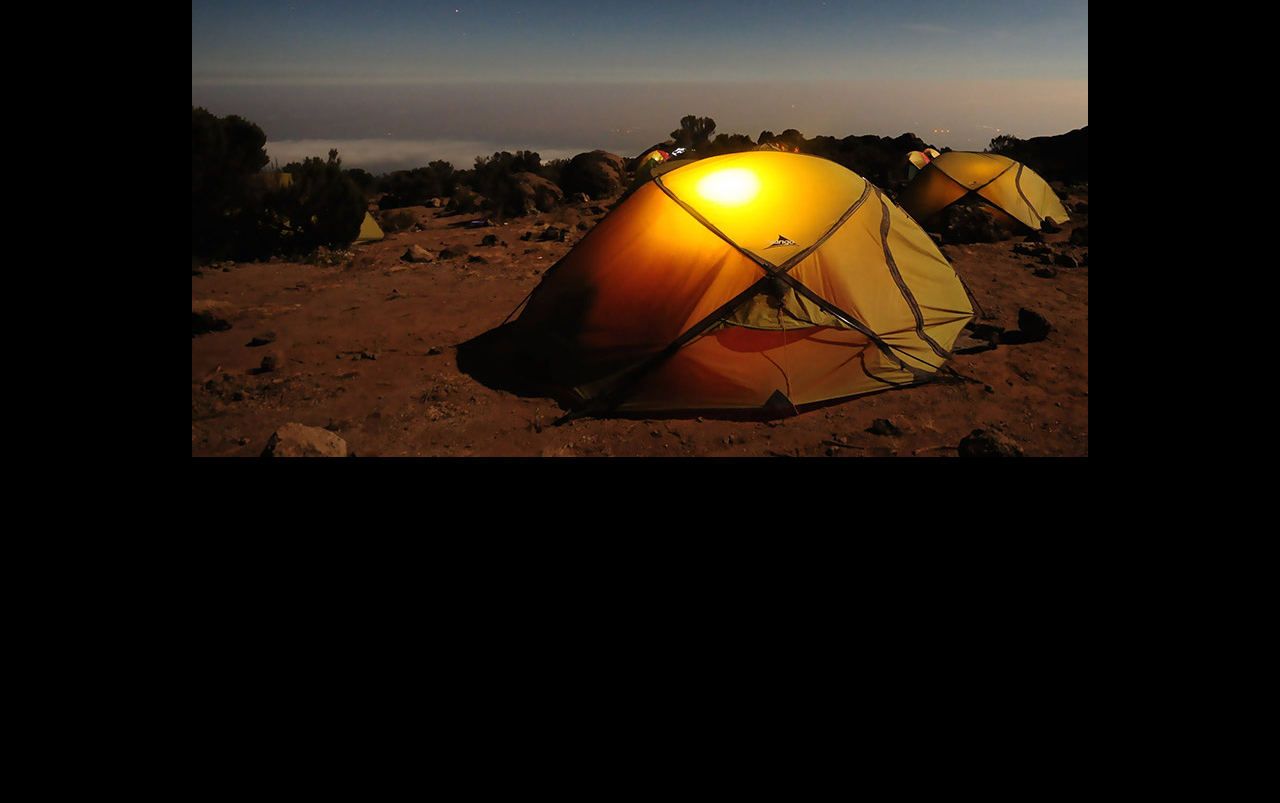
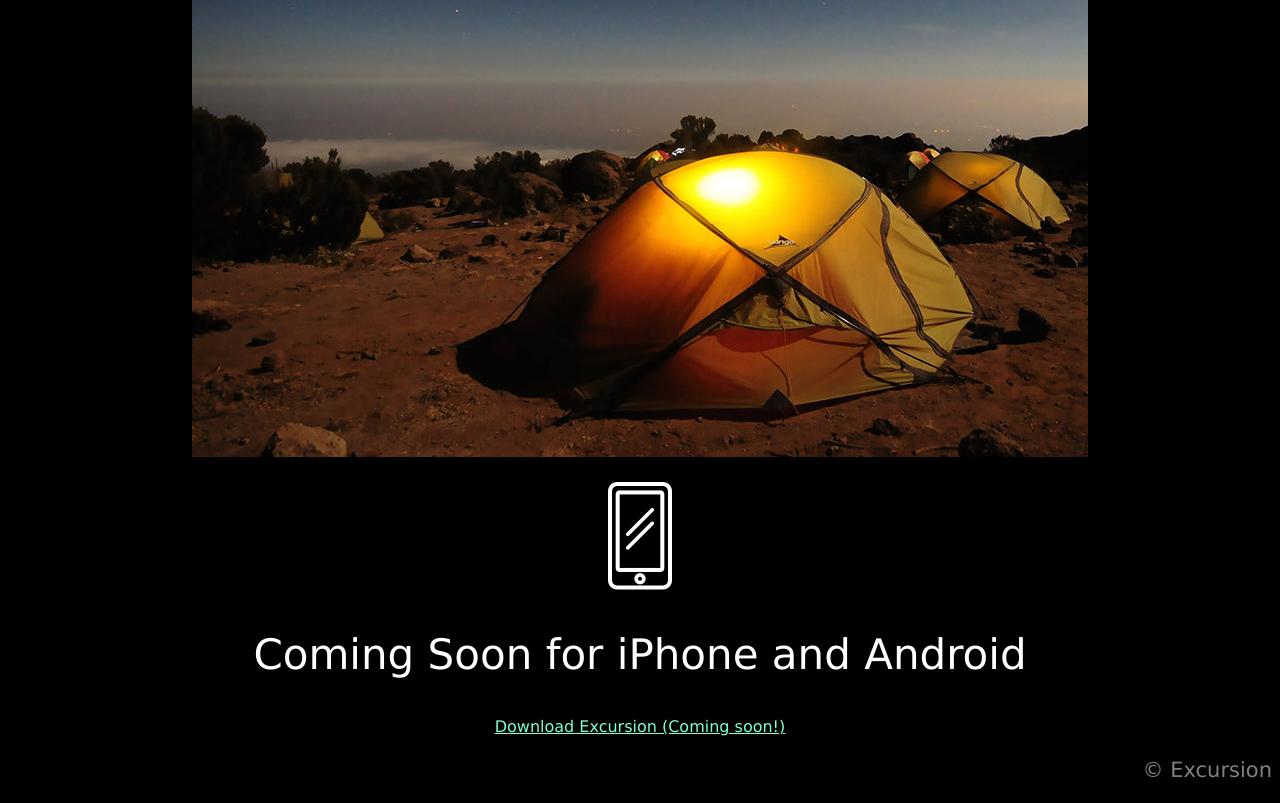
Before and after one commit to turtlesquared/excursion, a plain HTML site: page index.html in a window 1280 px wide. Shown: the part 558-1361 px from the top of the page. Before the commit the page ends 1027 px from the top, so only its background shows below. Drawn offline with Linux system fonts and the light colour scheme.

Commit message:
I think it is done version

```diff
--- a/index.html
+++ b/index.html
@@ -13,17 +13,33 @@
 		<a class="link" href="#">Download Excursion (Coming soon!)</a>
 	</p>
 
-	<!--  -->
+	<!-- the video repeating and muted -->
 	<video autoplay muted loop>
 		<source src="./resources/videos/excursion.mp4" type="video/mp4">
 	</video>
 
-	<!--  -->
+	<!-- second section -->
 	<h2>Your personal travel guide</h2>
 
 	<p>Excursion remembers places you like, and recommends new points of interest around you.</p>
 
 	<img src="./resources/images/camp.jpg" alt="campsite at dusk. two tents with a light on inside. on a rocky ground. Some stars in sky.">
 
+	<!-- bottom section -->
+	<p>
+		<img class="app" src="./resources/images/phone.png">
+	</p>
+	<h2>Coming Soon for iPhone and Android</h2>
+
+	<!-- Link to download again -->
+	<p>
+		<a class="link" href="#">Download Excursion (Coming soon!)</a>
+	</p>
+
+	<!-- Footer -->
+	<div class="footer">
+		<p>&copy; Excursion</p>
+	</div>
+
 </body>
 </html>
--- a/resources/css/style.css
+++ b/resources/css/style.css
@@ -33,3 +33,8 @@ p {
 	font-size: 21px;
 	color: gray;
 }
+
+.footer {
+	text-align: right;
+	color: gray;
+}
```
